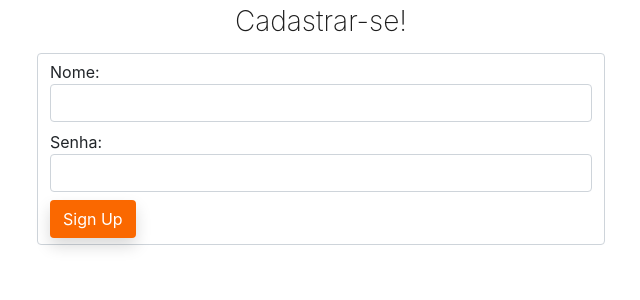
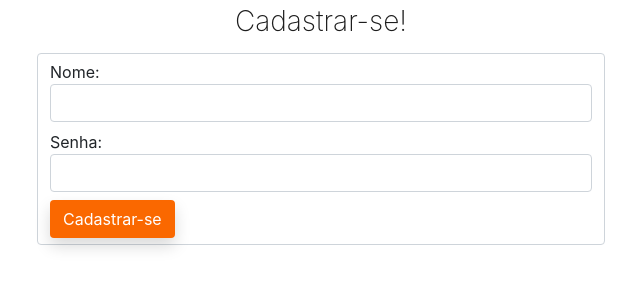
Before and after one commit to fredhmacau/Flask-e-SQLAlchemy, a Flask app: page /cadastro in a window 1280 px wide. Shown: the part 132-432 px from the top of the page, without its empty margins (319-959 px from the left). Run offline with Flask 2, Linux system fonts and the light colour scheme; some libraries are stand-ins or nearby versions; some web fonts are replaced.

Commit message:
update content

```diff
--- a/CRUD/templates/cadastro.html
+++ b/CRUD/templates/cadastro.html
@@ -49,7 +49,7 @@
 
                             </div>
                             <div class="form-group">
-                                <button type="submit" class="btn fg-white shadow bg-orange" >Sign Up</button>
+                                <button type="submit" class="btn fg-white shadow bg-orange" >Cadastrar-se</button>
                                 {% if msg ==True %}
                                 <a href="/login" class="btn fm-bg-blue shadow fg-white">Inicar Login</a>
                                 {%endif%}
--- a/CRUD/templates/login.html
+++ b/CRUD/templates/login.html
@@ -42,7 +42,7 @@
 
                             </div>
                             <div class="form-group">
-                                <button type="submit" class="btn fg-white shadow bg-orange" >Sign Up</button>
+                                <button type="submit" class="btn fg-white shadow bg-orange" >Iniciar secção</button>
                             </div>
                         </form>
                     </div>
```
